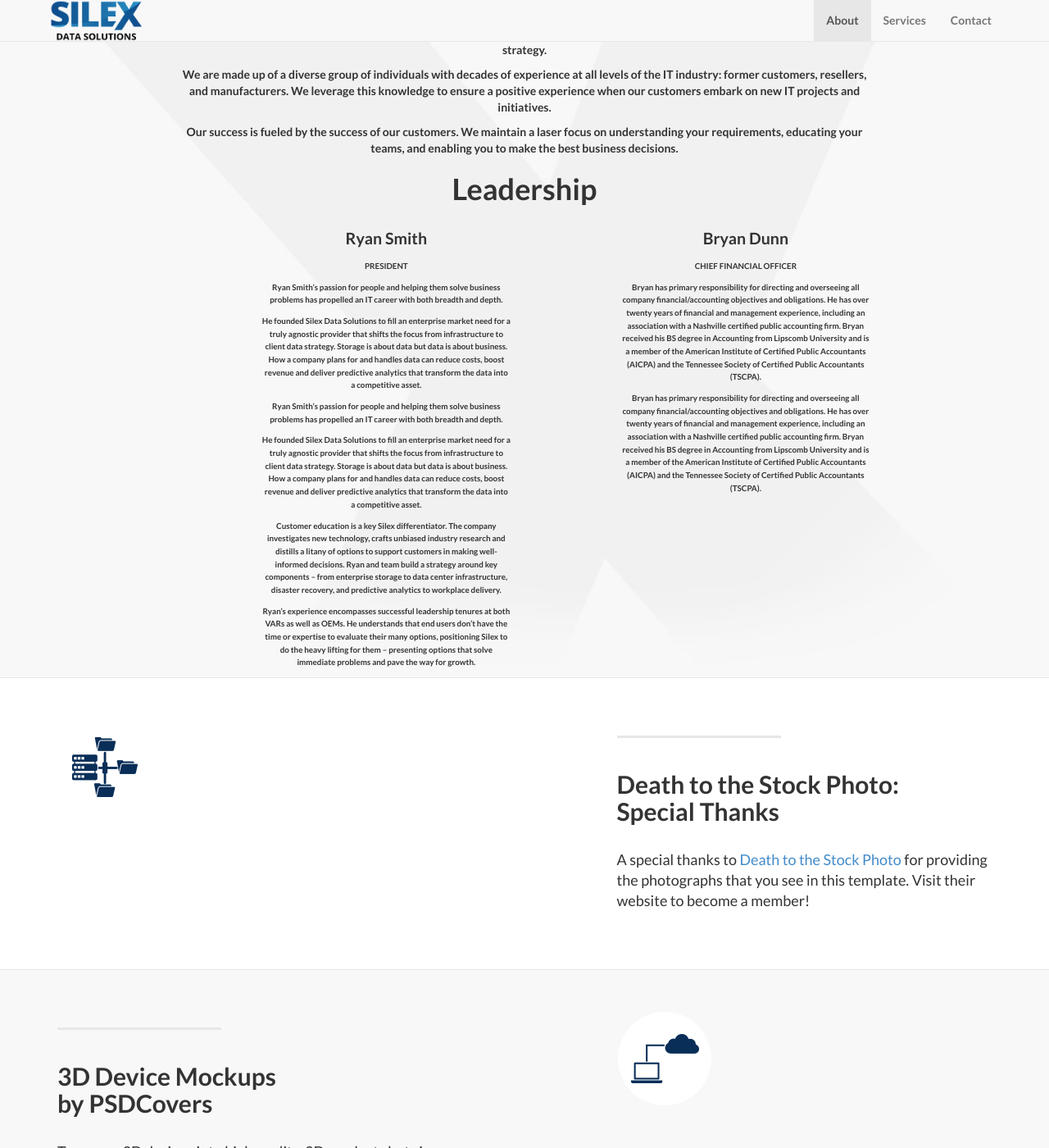
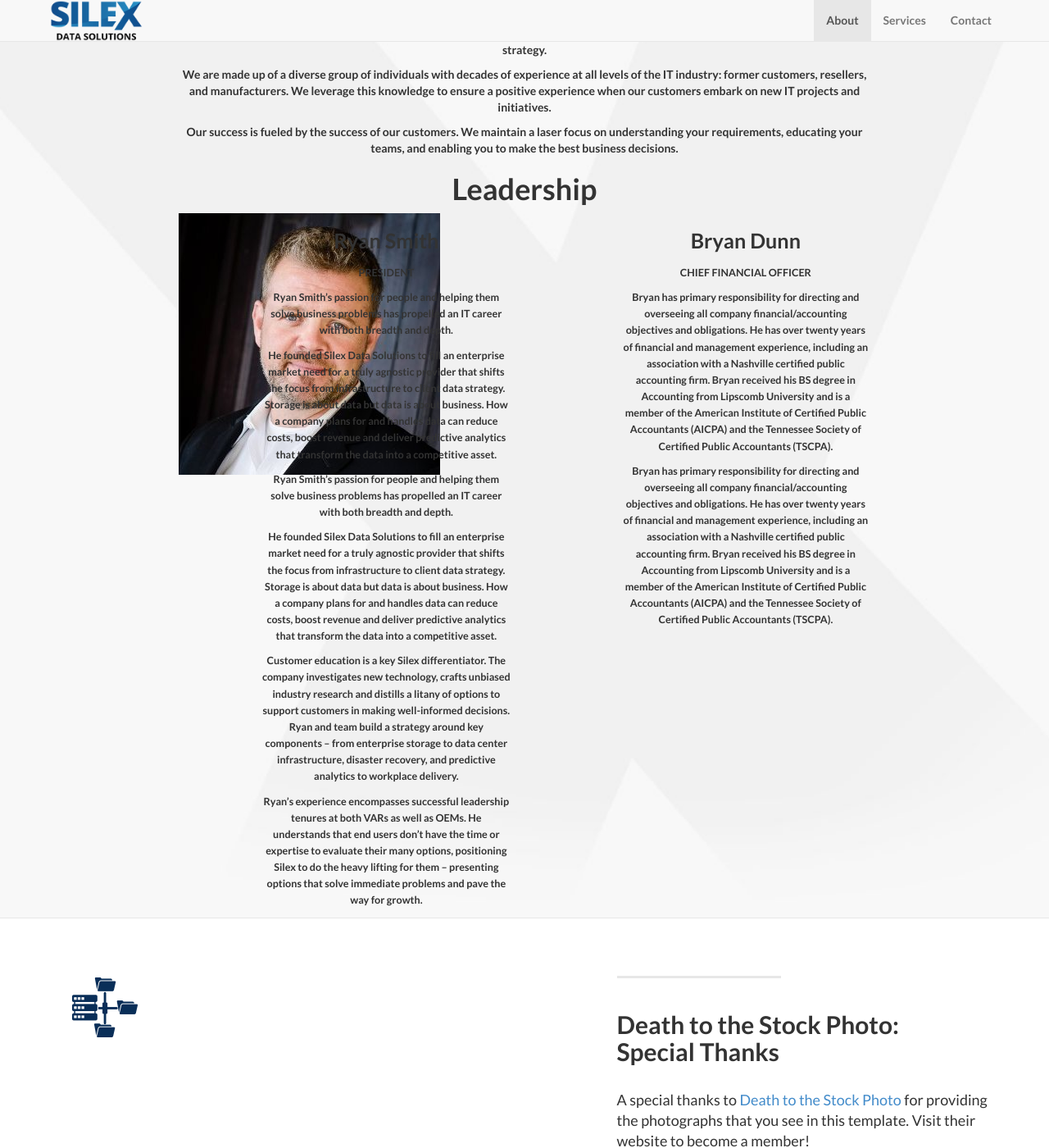
Before and after one commit to SilexDataSolutions/silexdatasolutions.github.io, a Jekyll site: the page built from index.html, in a window 1280 px wide and 1400 px high, scrolled down 896 px. Shown: the whole window at 82% size. Built offline with Jekyll 4.4.1, drawn with Linux system fonts in a browser that asks for light colours.

Commit message:
More bio stuff

```diff
--- a/_includes/about.html
+++ b/_includes/about.html
@@ -17,7 +17,7 @@
 
 <!-- bio -->
 <div class="bio">
-<div class="photo"></div>
+<div class="photo"><img src="img/bio/ryansmith.jpg"></div>
 <div class="info">
 <h3>Ryan Smith</h3>
 <div class="title">President</div>
--- a/css/landing-page.css
+++ b/css/landing-page.css
@@ -179,7 +179,7 @@ section .bio:last-child {
 section .bio .info {
   float: right;
   width: 75%;
-  font-size: .7em;
+  font-size: .9em;
   line-height: 160%;
 }
 section .bio .photo {
```
